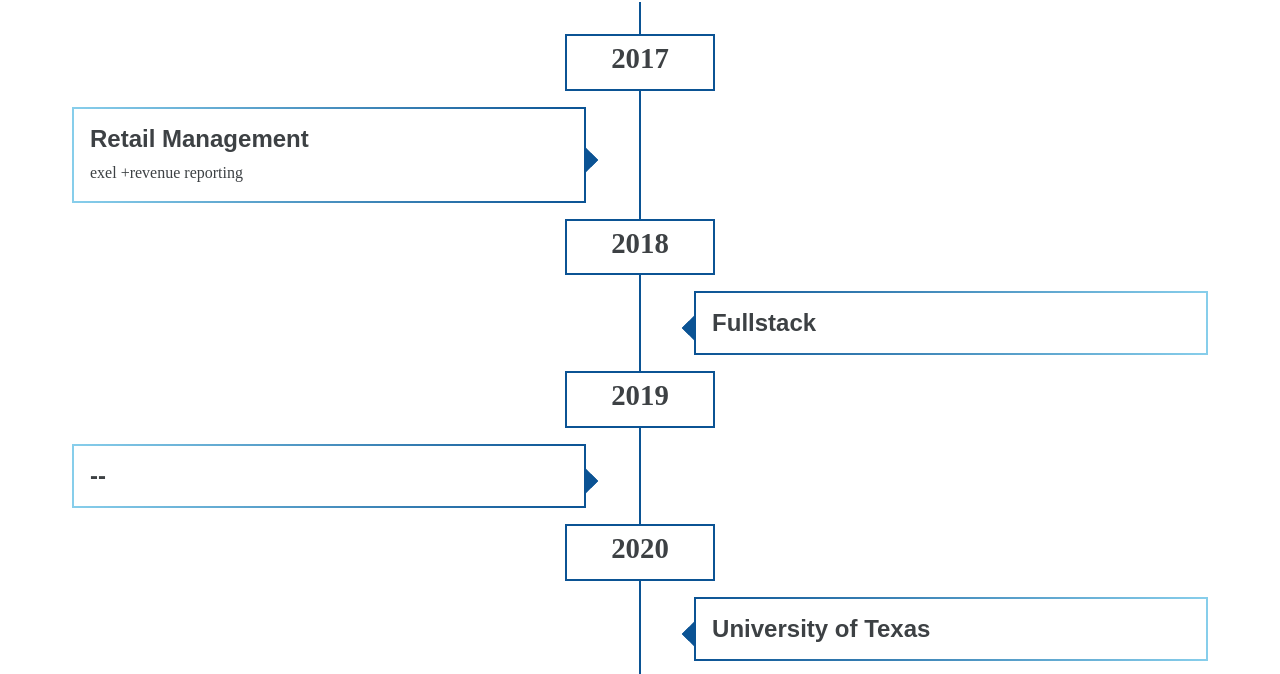
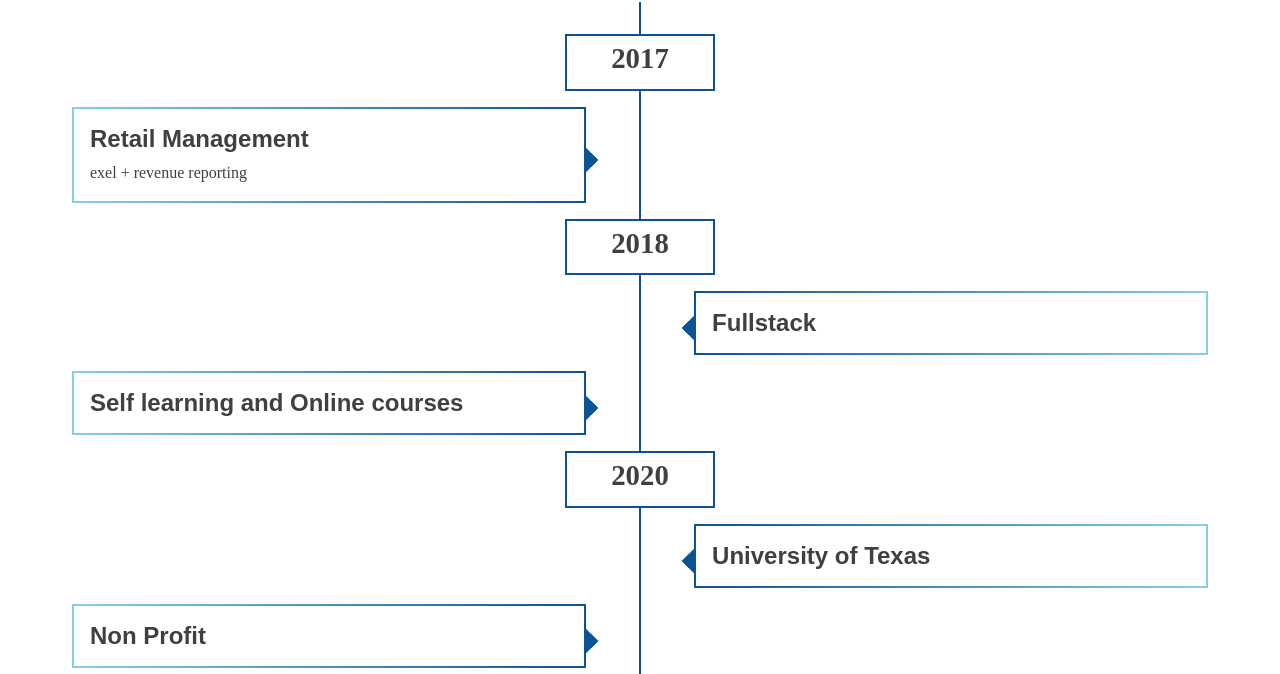
Before and after one commit to DonnieData/exp_timeline, a plain HTML site: page index.html in a window 1280 px wide. Shown: the part 102-776 px from the top of the page. Drawn offline with Linux system fonts and the light colour scheme.

Commit message:
Update index.html

```diff
--- a/index.html
+++ b/index.html
@@ -137,7 +137,7 @@ h1 {
 
   <div class="timeline__item">
     <h3 class="timeline__title">Retail Management</h3>
-    <p class="timeline__blurb">exel +revenue reporting</p>
+    <p class="timeline__blurb">exel + revenue reporting</p>
   </div>
 
   <h2 class="timeline__item timeline__item--year">2018</h2>
@@ -146,10 +146,9 @@ h1 {
     <h3 class="timeline__title">Fullstack</h3>
   </div>
 
-  <h2 class="timeline__item timeline__item--year">2019</h2>
 
   <div class="timeline__item">
-    <h3 class="timeline__title">--</h3>
+    <h3 class="timeline__title">Self learning and Online courses</h3>
   </div>
 
   <h2 class="timeline__item timeline__item--year">2020</h2>
```
